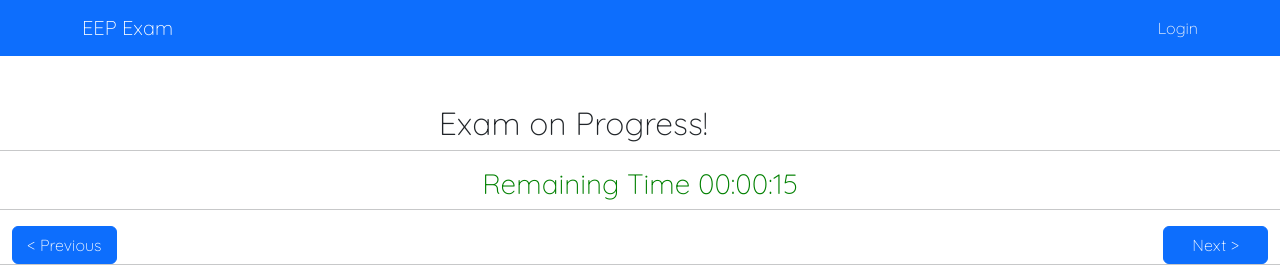
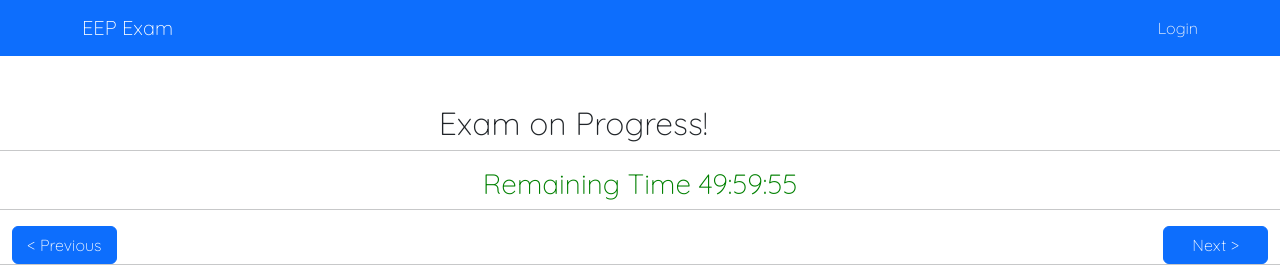
Before and after one commit to 5237-mests/alx-backend-specialization_portfolio, a React (Create React App) app in the folder frontend/: page /exam in a window 1280 px wide. Shown: the top 266 px of the page. Built offline with nearby package versions, Linux system fonts and the light colour scheme.

Commit message:
allowed time for exam added.

```diff
--- a/frontend/src/components/ExamQuestions.js
+++ b/frontend/src/components/ExamQuestions.js
@@ -1,8 +1,6 @@
 import React, { useContext, useState} from 'react'
 import { useNavigate } from 'react-router-dom';
-
 import Button  from 'react-bootstrap/Button';
-
 import ExamQuestionsForm from './ExamQuestionsForm';
 import NavigatorButton from './NavigatorButton'
 import { StatesContext } from './StatesContext';
@@ -29,10 +27,7 @@ function ExamQuestions() {
 
     setIsloading(true);
   try{
-
-    console.log("The Job is is", job)
     const res = await API.get(`api/questions/${job}`)
-      console.log(res.data, "all qw")
     setPosts(res.data);
     setIsloading(false);
     setStarted(true)
@@ -41,7 +36,6 @@ function ExamQuestions() {
     localStorage.setItem("started", true)
     localStorage.setItem("progress", true)
     navigate("/exam")
-
   }
   catch (e)
   {
--- a/frontend/src/components/ExamQuestionsForm.js
+++ b/frontend/src/components/ExamQuestionsForm.js
@@ -9,14 +9,14 @@ import { useNavigate } from 'react-router-dom';
 import API from './API';
 
 const ExamQuestions = ({currentPosts}) => {
-  const {setEligble,allowedtime, posts, isloading, userid, job, setStarted, exres, setExres} = useContext(StatesContext)
+  const {setEligble,allowedtime, posts, isloading, userid, job, setStarted, exres, setExres} = useContext(StatesContext);
+
   const nav = useNavigate()
   let [data, setData] = useState({});
   const dataRef = useRef(data);
   const submitRef = useRef(null)
   submitRef.current = false;
   dataRef.current = data;
-  console.log("Aloowed Time is", allowedtime)
   const handlesubmit = async ()=> {
     try {
       let payload = {
@@ -25,10 +25,8 @@ const ExamQuestions = ({currentPosts}) => {
         'job': job,
       }
      const csrf = await API.get("auth/getcsrf/")
-     console.log("my csrf for q", csrf.data.csrftoken)
      API.defaults.headers["X-CSRFToken"] = `${csrf.data.csrftoken}`
      API.defaults.withCredentials = true
-     console.log("to post", API.defaults.headers)
      // if record for username and job here
       const resp = await API.post("api/exam-result/", payload)
       setStarted(false)
@@ -39,7 +37,6 @@ const ExamQuestions = ({currentPosts}) => {
       submitRef.current = true
       // update candidate as exam is taken
       const update_exam= await API.post(`api/exam-cand-update/${userid}/${job}/`)
-      console.log("updated data", update_exam.data)
       nav("/exam-result")
     } catch(err){
       submitRef.current = true;
@@ -74,7 +71,7 @@ const ExamQuestions = ({currentPosts}) => {
             else {
             await handlesubmit();
             }
-        }, allowedtime*500); // Normally 60 * 1000
+        }, allowedtime*60*1000); // Normally 60 * 1000
   }, [])
 
   if (isloading) {
--- a/frontend/src/components/RemainingTime.jsx
+++ b/frontend/src/components/RemainingTime.jsx
@@ -1,10 +1,16 @@
-import React, { useState, useEffect } from 'react';
+import React, { useState, useEffect, useContext } from 'react';
+import { StatesContext } from './StatesContext';
+
 
 function CountdownTimer() {
-  const [timeOver, setTimeOver] = useState(false)
+  const { allowedtime } = useContext(StatesContext);
+
+  const [timeOver, setTimeOver] = useState(false);
+
   const [hours, setHours] = useState(0);
-  const [minutes, setMinutes] = useState(0);
-  const [seconds, setSeconds] = useState(20);
+  const [minutes, setMinutes] = useState(allowedtime);
+  const [seconds, setSeconds] = useState(0);
+
   let style = {
     'color': timeOver? 'red': 'green',
   };
```
Also changed, not shown: 1 other file (tests, documents, lock files or other folders). Lines whose indentation alone changed are shown as unchanged.
